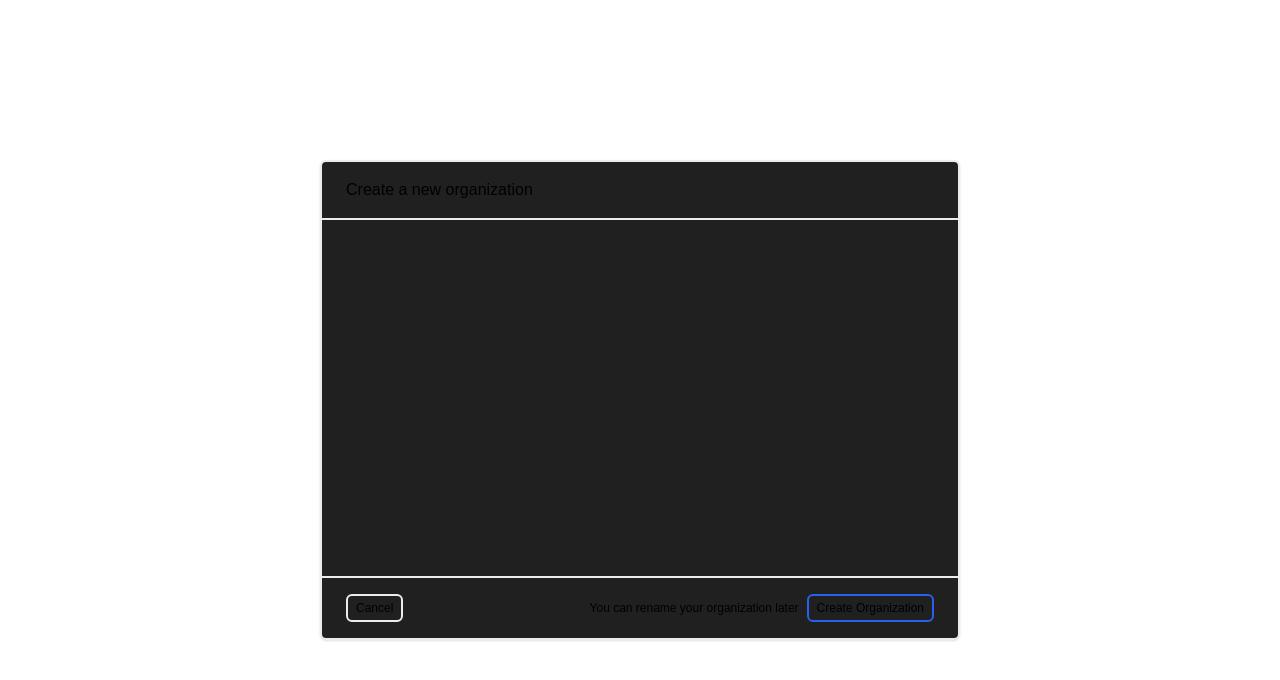
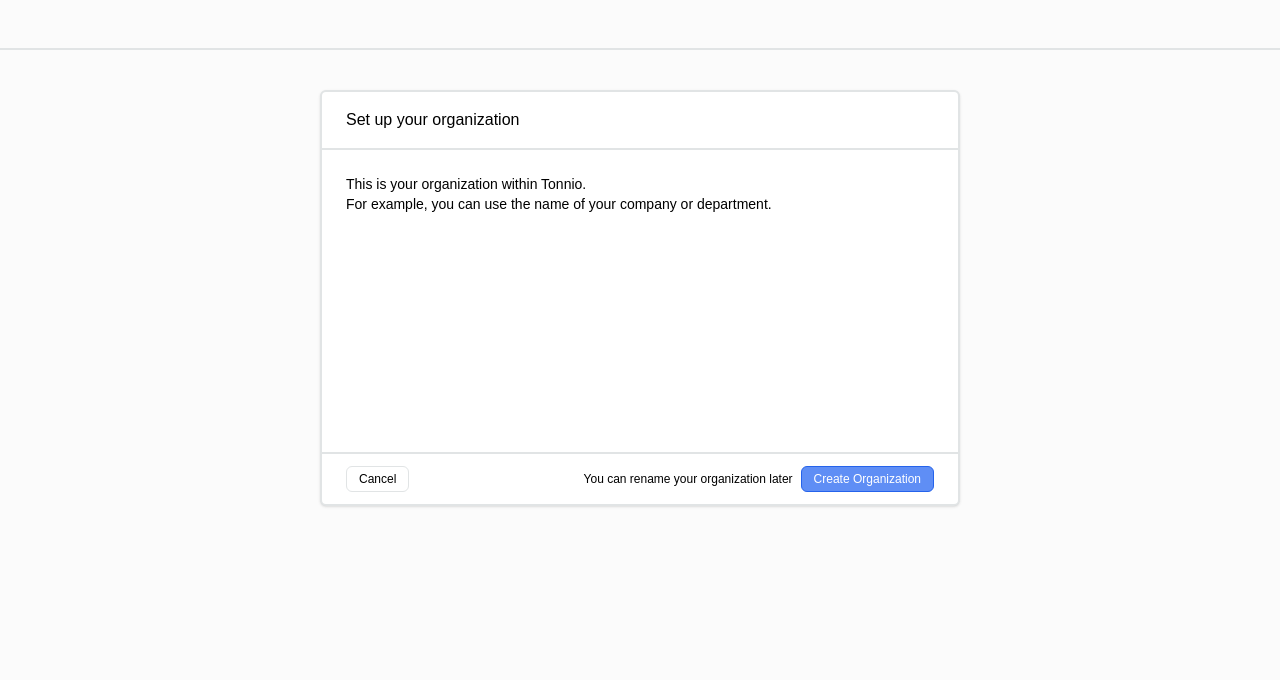
Before and after one commit to IdrisRoti/Tonnio, a Next.js app: page /new-organization in a window 1280 px wide. Shown: the top 680 px of the page. Built offline with nearby package versions, Linux system fonts and the light colour scheme.

Commit message:
feat: create new organization page

```diff
--- a/app/(dashboard)/new-organization/page.tsx
+++ b/app/(dashboard)/new-organization/page.tsx
@@ -1,24 +1,12 @@
-import CustomButton from '@/components/custom-components/CustomButton'
-import CustomCard from '@/components/custom-components/CustomCard'
-import React from 'react'
+import NewOrganizationForm from "@/components/forms/new-organization-form";
 
 export default function NewOrganization() {
   return (
-    <form className='h-screen grid place-items-center'>
-      <CustomCard className="h-[30rem] w-[40rem] relative border-color aspect-square rounded-md">
-        <header className='border-b-2 border-color py-4 px-6'>
-          <h2 className=''>Create a new organization</h2>
-        </header>
-        <footer className='absolute bottom-0 w-full border-t-2 border-color py-4 px-6 flex items-center justify-between'>
-          <CustomButton>
-            Cancel
-          </CustomButton>
-          <div className='flex items-center gap-2'>
-            <p className='text-xs text-muted-foreground'>You can rename your organization later</p>
-            <CustomButton variant='fill'>Create Organization</CustomButton>
-          </div>
-        </footer>
-      </CustomCard>
-    </form>
+    <div className='h-screen'>
+      <nav className='border-b-2 border-color py-6'>
+
+      </nav>
+      <NewOrganizationForm />
+    </div>
   )
 }
--- a/app/globals.css
+++ b/app/globals.css
@@ -11,23 +11,23 @@ body {
     text-wrap: balance;
   }
   .border-color {
-    @apply border-[var(--foreground)];
+    @apply border-[var(--muted)] dark:border-[var(--foreground)];
   }
 }
 
 @layer base {
   :root {
-    --background: #fff;
-    --foreground: #ebeced;
+    --background: #fbfbfb;
+    --foreground: #fff;
     --card: 0 0% 100%;
     --card-foreground: 222.2 84% 4.9%;
     --popover: 0 0% 100%;
     --popover-foreground: 222.2 84% 4.9%;
     --primary: #2563eb;
-    --primary-foreground: 210 40% 98%;
+    --primary-foreground: #5f8ef5;
     --secondary: 210 40% 96.1%;
     --secondary-foreground: 222.2 47.4% 11.2%;
-    --muted: 210 40% 96.1%;
+    --muted: #e1e4e5;
     --muted-foreground: 215.4 16.3% 46.9%;
     --accent: 210 40% 96.1%;
     --accent-foreground: 222.2 47.4% 11.2%;
--- a/components/ThemeToggler.tsx
+++ b/components/ThemeToggler.tsx
@@ -30,7 +30,7 @@ export default function ThemeToggler() {
       <DropdownMenu modal={false}>
         <DropdownMenuTrigger className='outline-none'>Open</DropdownMenuTrigger>
           <DropdownMenuContent className={cn('w-60 border shadow',
-            darkMode ? "bg-[#202020] border-[#2f2f2f]" : "bg-background"
+            darkMode ? "bg-[#202020] border-[#2f2f2f]" : "bg-foreground"
           )}>
               <DropdownMenuLabel className={cn("font-normal", darkMode && "text-background")}>Theme</DropdownMenuLabel>
               <DropdownMenuItem className={cn(darkMode ? "focus:bg-[#2f2f2f] focus:text-background" : "focus:bg-[#ebeced]")} asChild>
--- a/components/custom-components/CustomButton.tsx
+++ b/components/custom-components/CustomButton.tsx
@@ -24,10 +24,10 @@ export default function CustomButton(
                 <button
                     disabled={loading}
                     type={type}
-                    className={cn("border-2 rounded-md transition disabled:pointer-events-none",
-                        variant === "outline" && "border-color hover:border-white/60",
-                        variant === "fill" && "border-primary bg-primary-foreground hover:bg-primary",
-                        size ===  "small" && "text-xs py-1 px-2",
+                    className={cn("border-[1.5px] rounded-md transition disabled:pointer-events-none",
+                        variant === "outline" && "border-color hover:border-black/40 dark:hover:border-white/60",
+                        variant === "fill" && "border-primary bg-primary-foreground hover:bg-primary text-white",
+                        size ===  "small" && "text-xs py-1 px-3",
                         size ===  "large" && "text-sm py-1.5 px-4",
                         className,
                     )}
--- a/components/custom-components/CustomCard.tsx
+++ b/components/custom-components/CustomCard.tsx
@@ -7,7 +7,7 @@ type TCustomCard = {
 
 export default function CustomCard({children, className}: TCustomCard) {
   return (
-    <div className={cn("border-2 border-color bg-[#202020] shadow", className)}>
+    <div className={cn("border-2 border-color bg-white dark:bg-[#202020]", className)}>
         {children}
     </div>
   )
--- /dev/null
+++ b/components/forms/new-organization-form.tsx
@@ -0,0 +1,26 @@
+import React from 'react'
+import CustomCard from '../custom-components/CustomCard'
+import CustomButton from '../custom-components/CustomButton'
+
+export default function NewOrganizationForm() {
+  return (
+    <CustomCard className="h-[26rem] w-[40rem] mx-auto shadow relative border-color aspect-square rounded-md mt-10">
+        <form className=''>
+            <header className='border-b-2 border-color py-4 px-6'>
+                <h2 className=''>Set up your organization</h2>
+            </header>
+            <div className='p-6'>
+                <h2 className='text-sm'>This is your organization within Tonnio.</h2>
+                <p className='text-muted-foreground text-sm'>For example, you can use the name of your company or department.</p>
+            </div>
+            <footer className='absolute bottom-0 w-full border-t-2 border-color py-3 px-6 flex items-center justify-between'>
+                <CustomButton>Cancel</CustomButton>
+                <div className='flex items-center gap-2'>
+                    <p className='text-xs text-muted-foreground'>You can rename your organization later</p>
+                    <CustomButton variant='fill'>Create Organization</CustomButton>
+                </div>
+            </footer>
+        </form>
+    </CustomCard>
+  )
+}
--- a/components/sidebar/Sidebar.tsx
+++ b/components/sidebar/Sidebar.tsx
@@ -22,11 +22,11 @@ export default function Sidebar() {
   }
 
   return (
-      <aside className={cn('border-r-2 border-color bg-background transition', showSideBar ? "w-[20rem]" : "w-[5rem]")}>
+      <aside className={cn('border-r-2 border-color bg-foreground dark:bg-background transition', showSideBar ? "w-[20rem]" : "w-[5rem]")}>
         <div className={cn('h-16 border-b-2 border-color px-4 flex items-center justify-between font-semibold text-xl', !showSideBar && "flex flex-col items-center justify-center")}>
           <span className={cn(!showSideBar && "hidden")}>Tonnio</span>
           <button
-           onClick={()=> setShowSidebar(prev=>!prev)} className='font-semibold transition hover:bg-foreground h-8 aspect-square grid place-items-center rounded-md'>
+           onClick={()=> setShowSidebar(prev=>!prev)} className='font-semibold transition hover:bg-muted dark:hover:bg-foreground h-8 aspect-square grid place-items-center rounded-md'>
             <BsLayoutSidebar className='w-4 h-4'/>
           </button>
         </div>
@@ -53,8 +53,8 @@ export default function Sidebar() {
                     <Link
                       {...(link.subLinks != null && {onClick: ()=>setSubLink(prev => prev === link.href ? null : link.href)})}
                       href={link.href}
-                      className={cn('flex gap-2 items-center p-2 px-2 rounded-sm hover:bg-foreground transition w-full',
-                        isActive && "font-semibold bg-foreground text-primary",
+                      className={cn('flex gap-2 items-center p-2 px-2 rounded-sm hover:bg-muted dark:hover:bg-foreground transition w-full',
+                        isActive && "font-semibold bg-muted dark:bg-foreground text-primary",
                         showSideBar ? "justify-between" : "justify-center"
                       )}
                     >
@@ -84,7 +84,7 @@ export default function Sidebar() {
                         >
                           {link.subLinks.map((sublink)=>{
                             return (
-                              <Link className='py-1.5 px-2 text-sm rounded-sm hover:bg-foreground transition block' key={sublink.label} href={sublink.href}>{sublink.label}</Link>
+                              <Link className='py-1.5 px-2 text-sm rounded-sm hover:bg-muted dark:hover:bg-foreground transition block' key={sublink.label} href={sublink.href}>{sublink.label}</Link>
                           )
                           })}
                         </div>
--- a/tailwind.config.ts
+++ b/tailwind.config.ts
@@ -40,7 +40,7 @@ const config: Config = {
   				foreground: 'hsl(var(--secondary-foreground))'
   			},
   			muted: {
-  				DEFAULT: 'hsl(var(--muted))',
+  				DEFAULT: 'var(--muted)',
   				foreground: 'var(--muted-foreground)'
   			},
   			accent: {
```
